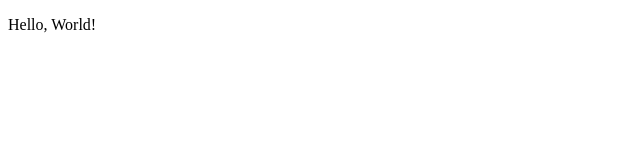
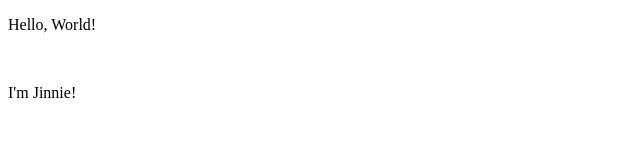
Before and after one commit to j0527/Jin-s-Web-Page, a plain HTML site: page index.html in a window 1280 px wide. Shown: the full height of the page, 0-640 px from the left. Drawn offline with Linux system fonts and the light colour scheme.

Commit message:
Update index.html

```diff
--- a/index.html
+++ b/index.html
@@ -7,6 +7,7 @@
 	<title>Portfolio</title>
 </head>
 <body>
-  <p>Hello, World!</p>
+  <p>Hello, World!</p> <br/>
+  <p>I'm Jinnie!</p>
 </body>
 </html>
```
